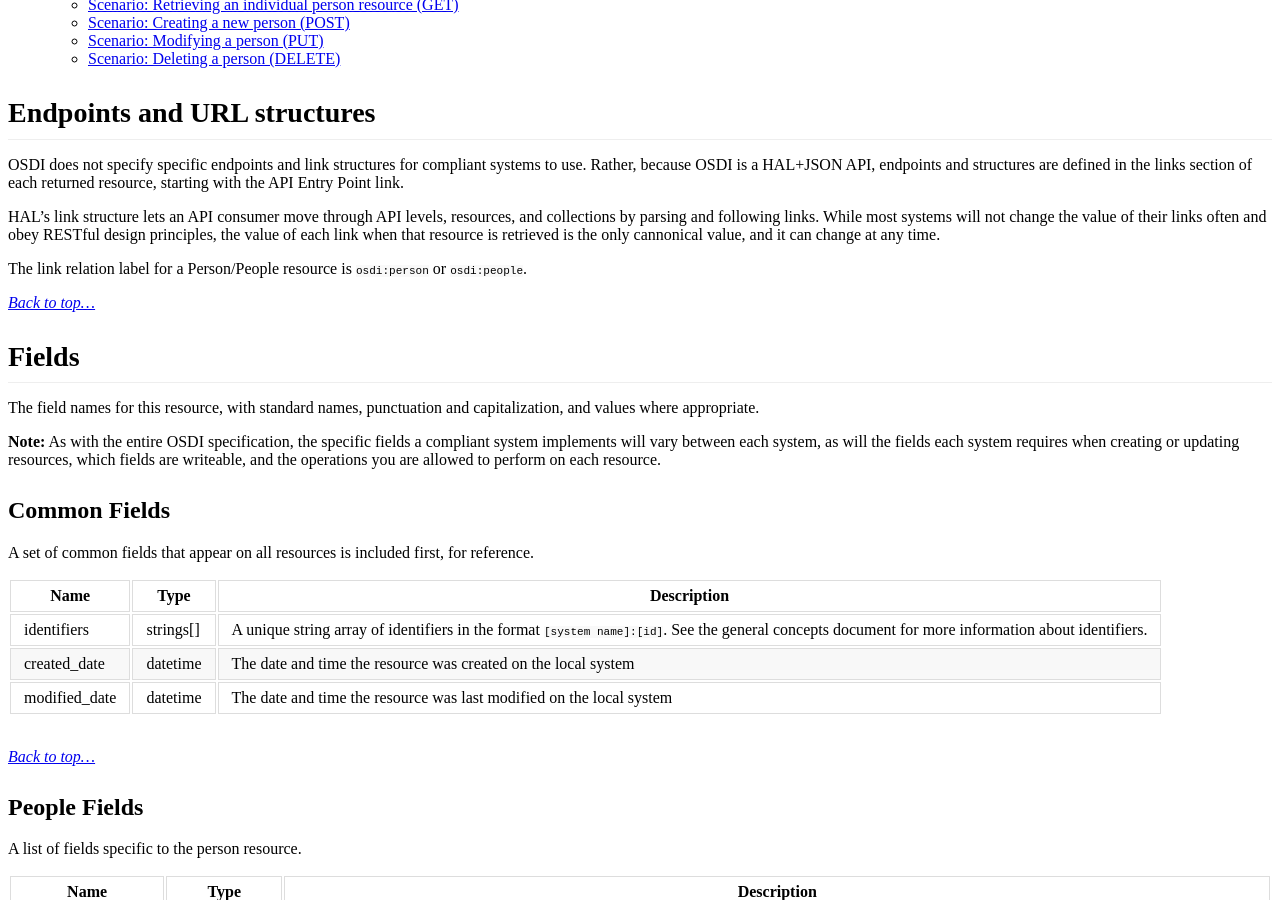
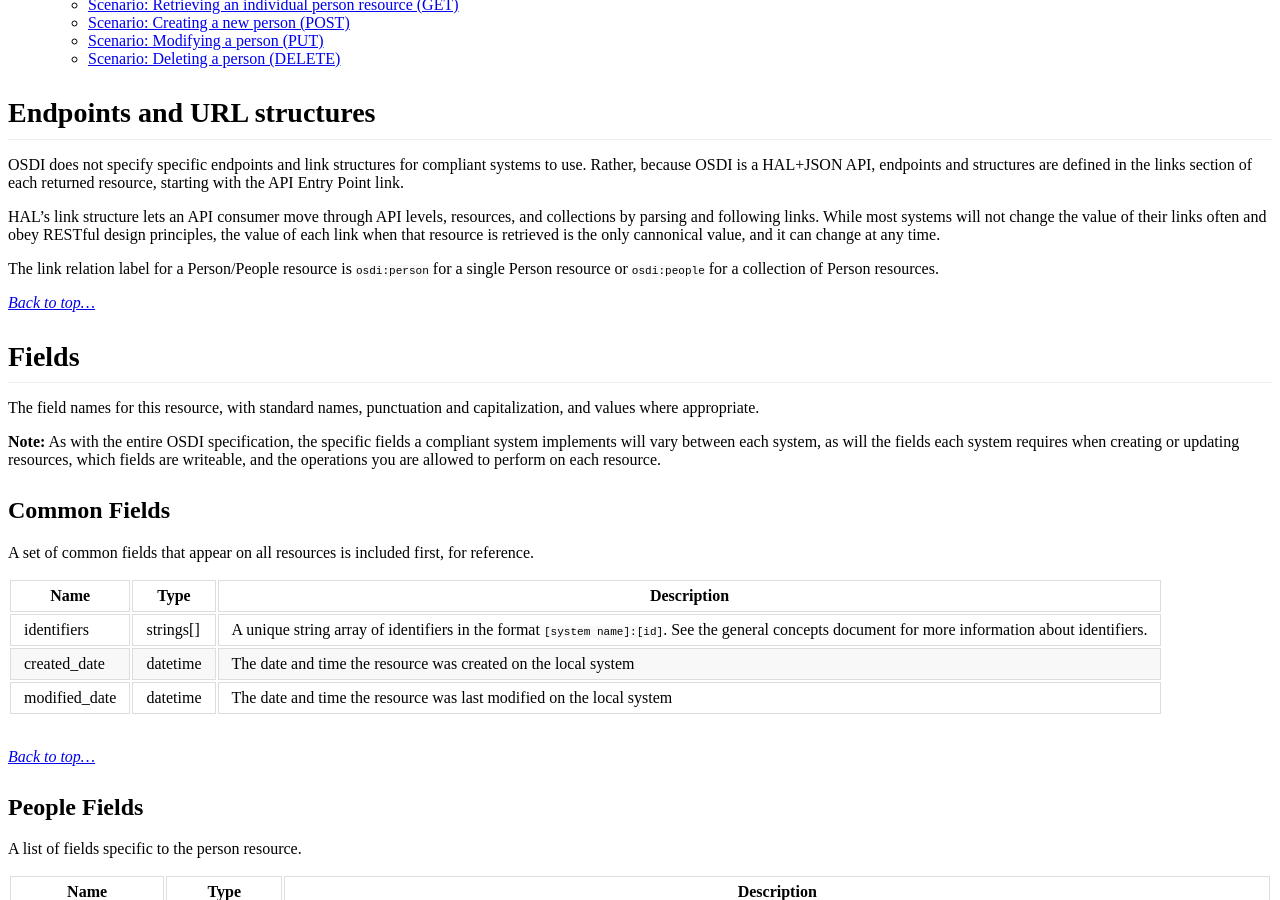
Before and after one commit to opensupporter/osdi-docs, a Jekyll site: the page built from people.md, in a window 1280 px wide and 900 px high, scrolled down 725 px. Built offline with Jekyll 4.4.1, drawn with Linux system fonts in a browser that asks for light colours; a style sheet for code colours, icons or effects is not loaded.

Commit message:
updating language

````diff
--- a/people.md
+++ b/people.md
@@ -32,7 +32,7 @@ People have names, email addresses, and other information, and they have associa
 
 {% include endpoints_and_url_structures.md %}
 
-The link relation label for a Person/People resource is ```osdi:person``` or ```osdi:people```.
+The link relation label for a Person/People resource is ```osdi:person``` for a single Person resource or ```osdi:people``` for a collection of Person resources.
 
 _[Back to top...](#)_
 
````
